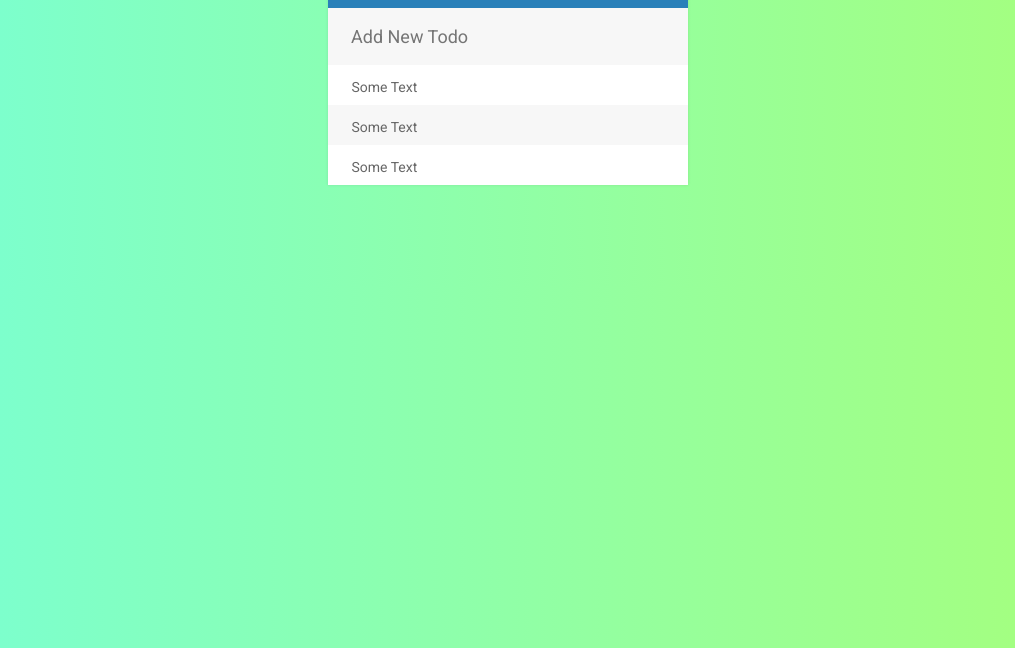
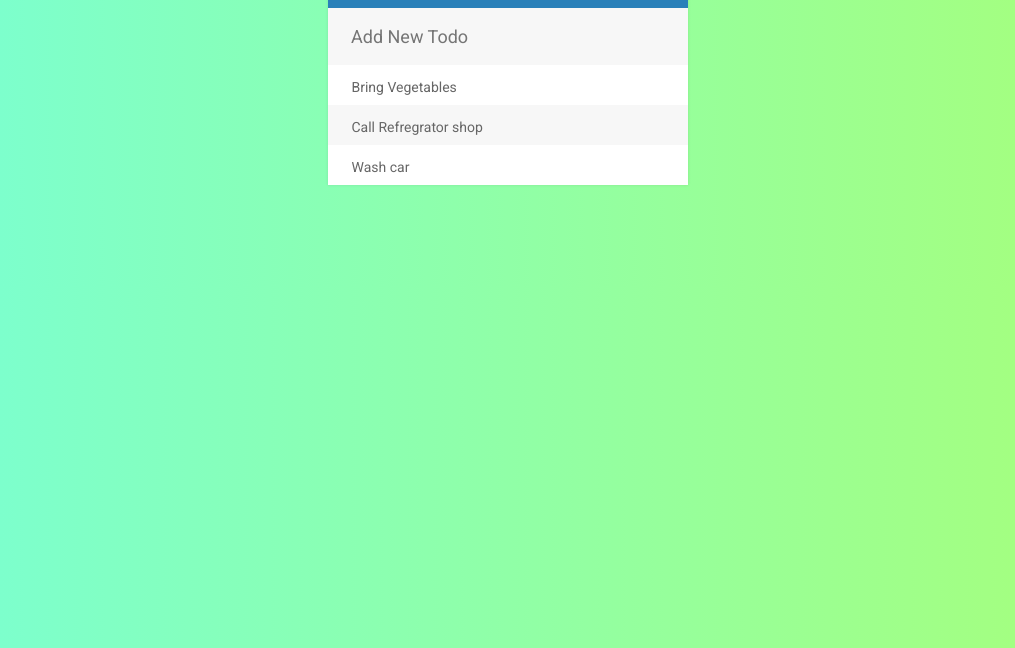
Before and after one commit to sunilkdas/todolist, a plain HTML site: page index.html in a window 1280 px wide. Shown: the part 152-800 px from the top of the page, without its empty margins (132-1147 px from the left). Drawn offline with nearby package versions, Linux system fonts and the light colour scheme.

Commit message:
Changed the option for todo

```diff
--- a/index.html
+++ b/index.html
@@ -21,9 +21,9 @@
         <h1>TO-DO List <i class="glyphicon glyphicon-plus"></i></h1>
         <input type="text" placeholder="Add New Todo">
         <ul>
-            <li><span class="glyphicon glyphicon-remove-sign"></span> Some Text</li>
-            <li><span class="glyphicon glyphicon-remove-sign"></span> Some Text</li>
-            <li><span class="glyphicon glyphicon-remove-sign"></span> Some Text</li>
+            <li><span class="glyphicon glyphicon-remove-sign"></span> Bring Vegetables</li>
+            <li><span class="glyphicon glyphicon-remove-sign complete"></span> Call Refregrator shop</li>
+            <li><span class="glyphicon glyphicon-remove-sign"></span> Wash car</li>
 
         </ul>
     </div>
```
